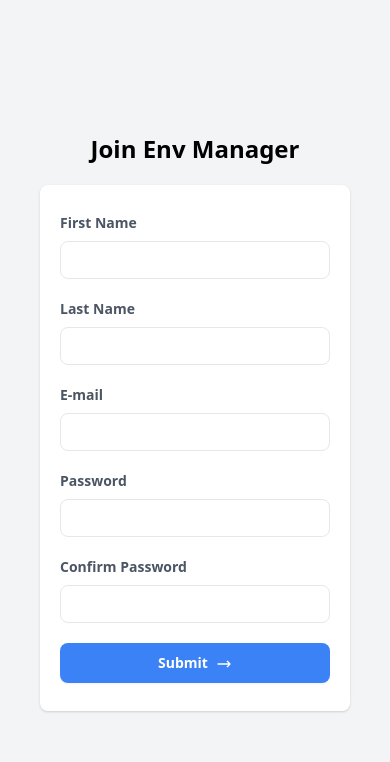
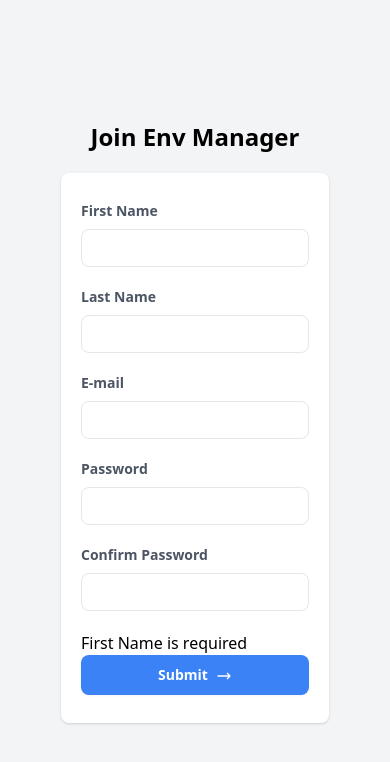
Before and after one commit to limistah/env-mgr-ui, a Nuxt app: page /signup in a window 390 px wide. Shown: the top 762 px of the page. Built offline with nearby package versions, Linux system fonts and the light colour scheme.

Commit message:
Handle Signup form

```diff
--- a/components/Signup.vue
+++ b/components/Signup.vue
@@ -1,5 +1,8 @@
 <template>
-  <div class="min-h-screen bg-gray-100 flex flex-col justify-center sm:py-12">
+  <form
+    class="min-h-screen bg-gray-100 flex flex-col justify-center sm:py-12"
+    v-on:submit.prevent="handleSubmit"
+  >
     <div class="p-10 xs:p-0 mx-auto md:w-full md:max-w-md">
       <h1 class="font-bold text-center text-2xl mb-5">Join Env Manager</h1>
       <div class="bg-white shadow w-full rounded-lg divide-y divide-gray-200">
@@ -8,6 +11,7 @@
             >First Name</label
           >
           <input
+            v-model="firstName"
             type="text"
             class="border rounded-lg px-3 py-2 mt-1 mb-5 text-sm w-full"
           />
@@ -15,6 +19,7 @@
             >Last Name</label
           >
           <input
+            v-model="lastName"
             type="text"
             class="border rounded-lg px-3 py-2 mt-1 mb-5 text-sm w-full"
           />
@@ -22,25 +27,37 @@
             >E-mail</label
           >
           <input
-            type="text"
+            v-model="email"
+            type="email"
             class="border rounded-lg px-3 py-2 mt-1 mb-5 text-sm w-full"
           />
           <label class="font-semibold text-sm text-gray-600 pb-1 block"
             >Password</label
           >
           <input
-            type="text"
+            v-model="password"
+            type="password"
             class="border rounded-lg px-3 py-2 mt-1 mb-5 text-sm w-full"
           />
           <label class="font-semibold text-sm text-gray-600 pb-1 block"
             >Confirm Password</label
           >
           <input
-            type="text"
+            v-model="confirmPassword"
+            type="password"
             class="border rounded-lg px-3 py-2 mt-1 mb-5 text-sm w-full"
           />
+          <div class="w-full">
+            {{ error }}
+          </div>
+
+          <div class="w-full">
+            {{ formMessage }}
+          </div>
+
           <button
-            type="button"
+            :disabled="loading"
+            type="submit"
             class="
               transition
               duration-200
@@ -82,5 +99,96 @@
         </div>
       </div>
     </div>
-  </div>
+  </form>
 </template>
+
+<script>
+export default {
+  data() {
+    return {
+      firstName: '',
+      lastName: '',
+      password: '',
+      confirmPassword: '',
+      email: '',
+      loading: false,
+      formMessage: '',
+    }
+  },
+  methods: {
+    handleSubmit() {
+      if (this.error) {
+        return
+      }
+
+      // What is this?
+
+      // Let's use fetch to push the details
+      const body = {
+        firsName: this.firstName,
+        lastName: this.lastName,
+        email: this.email,
+        password: this.password,
+      }
+
+      this.loading = true
+
+      fetch('http://localhost:3200/users/signup', {
+        method: 'POST',
+        body: JSON.stringify(body),
+        headers: {
+          'Content-Type': 'application/json',
+        },
+      })
+        .then(async (res) => {
+          const resp = await res.json()
+          this.loading = false
+
+          if (res.ok) {
+            this.clearForm()
+            this.formMessage = 'Registration Successful. Proceed to login'
+          } else {
+            const msg = resp.message
+            this.formMessage = Array.isArray(msg) ? resp.message[0] : msg
+          }
+        })
+        .catch((err) => {
+          this.loading = false
+          this.formMessage = 'An error occured. Please try again.'
+        })
+    },
+    clearForm() {
+      this.lastName = ''
+      this.firstName = ''
+      this.email = ''
+      this.password = ''
+      this.confirmPassword = ''
+    },
+  },
+  computed: {
+    error() {
+      if (!this.firstName) {
+        return 'First Name is required'
+      }
+
+      if (!this.lastName) {
+        return 'Last Name is required'
+      }
+
+      if (!this.email) {
+        return 'Email is required'
+      }
+
+      if (!this.password) {
+        return 'Password is required'
+      }
+
+      if (this.password && this.password !== this.confirmPassword) {
+        return 'Passwords do not match'
+      }
+
+      return ''
+    },
+  },
+}
+</script>
```
